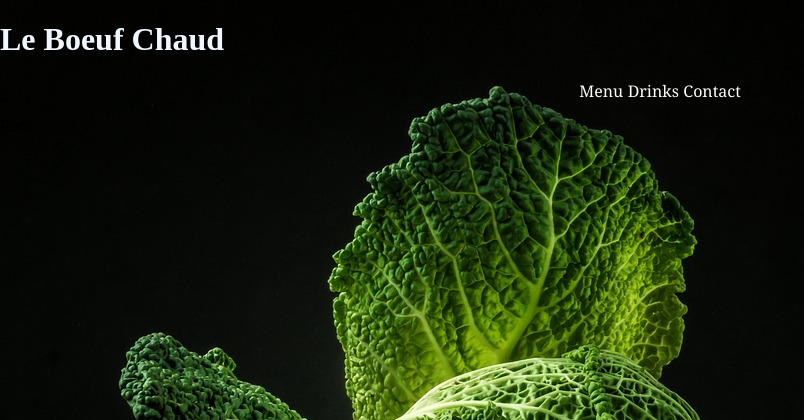
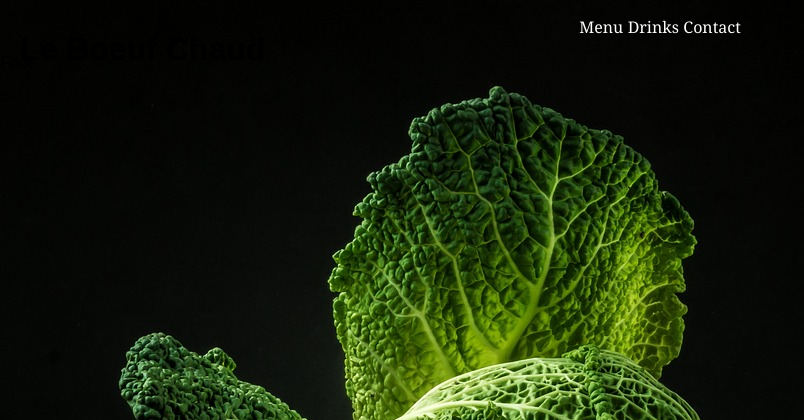
Before and after one commit to jomi112233/WebsiteProject, a PHP site: page /nav.html in a window 1280 px wide. Shown: the top 420 px of the page, without its empty margins (0-804 px from the left). Run offline with PHP 8.4, Linux system fonts and the light colour scheme.

Commit message:
muokkausta linkki valikkoon

```diff
--- a/index.html
+++ b/index.html
@@ -27,6 +27,7 @@
                 </ul>
             </nav>
         </div> <!--Header loppuu tähän-->
+
 
 
 
--- a/styles.css
+++ b/styles.css
@@ -8,6 +8,11 @@ body {
 
 .navigation {
     text-align: left;
+    position: absolute;
+    top: 10px;
+    left: 20px;
+    z-index: 10;
+    gap: 20px;
 }
 .logo {
    width: 300px;
@@ -16,10 +21,7 @@ body {
 .header {
     text-align: center;
     justify-content: space-between;
-}
-h1{
-    color: aliceblue;
-    font-family: monteCarlo;
+
 }
 a {
     text-decoration: none;
```
Also changed, not shown: menuStyle.css (+11 -1 lines).
